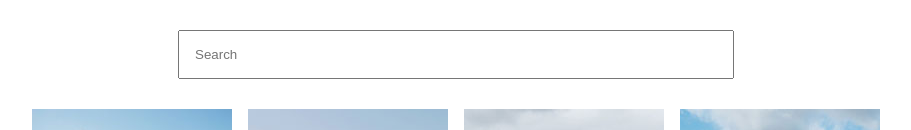
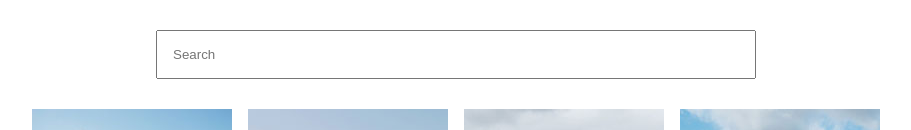
Before and after one commit to AngelaM/fewd-project-5, a plain HTML site: page index.html in a window 1280 px wide. Shown: the top 130 px of the page, without its empty margins (184-1095 px from the left). Drawn offline with Linux system fonts and the light colour scheme.

Commit message:
css improvements for sizing and style

```diff
--- a/css/style.css
+++ b/css/style.css
@@ -6,13 +6,18 @@ body {
     margin: 20px;
 }
 
-input {
-    padding: 15px 72px 15px 15px;
-}
-
 .search-bar {
     margin: 30px auto;
     text-align: center;
+    display: flex;
+    width: 50vw;
+    max-width: 600px;
+}
+
+input {
+    padding: 15px;
+    flex-grow: 1;
+    min-width: 75px;
 }
 
 .gallery {
@@ -28,8 +33,6 @@ a {
     text-align: center;
 }
 
-@media (min-width: 768px) {
-    input {
-        padding-right:360px;
-    }
+a:hover {
+    opacity: 0.5;
 }
```
